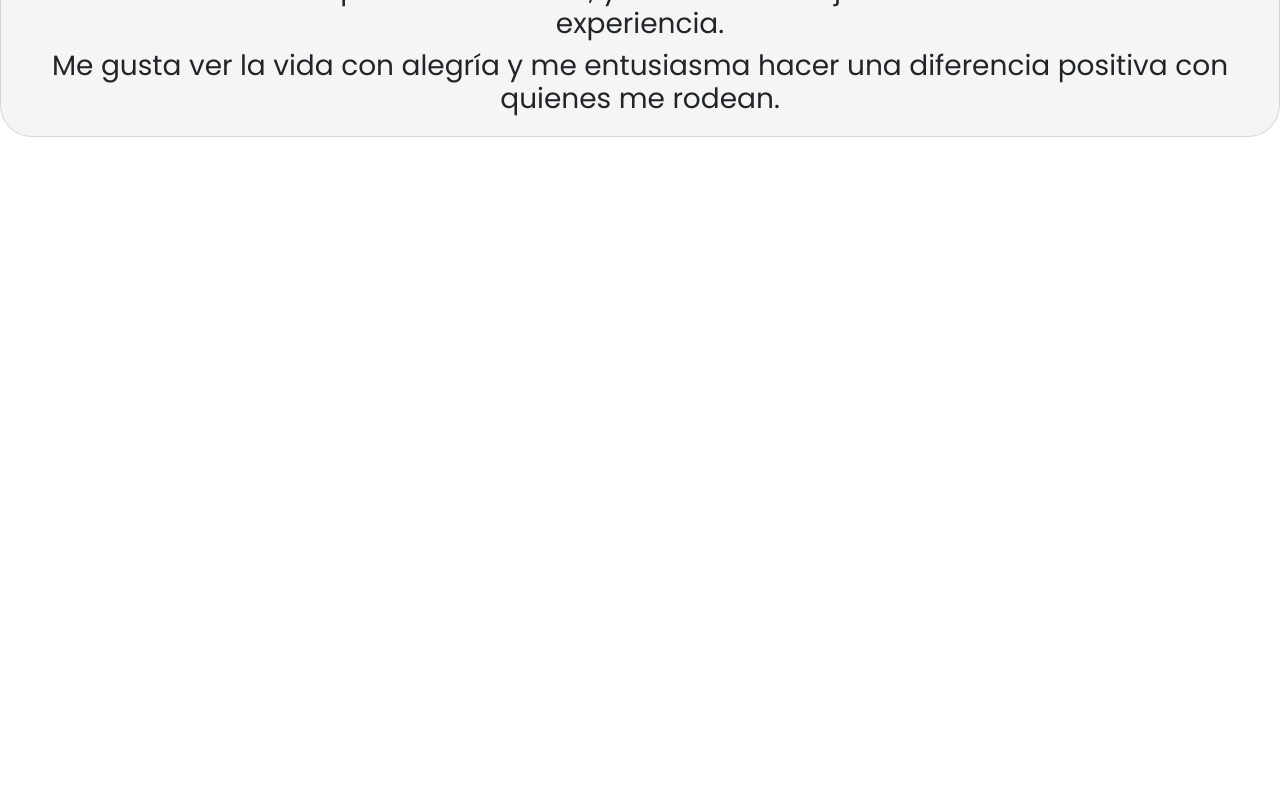
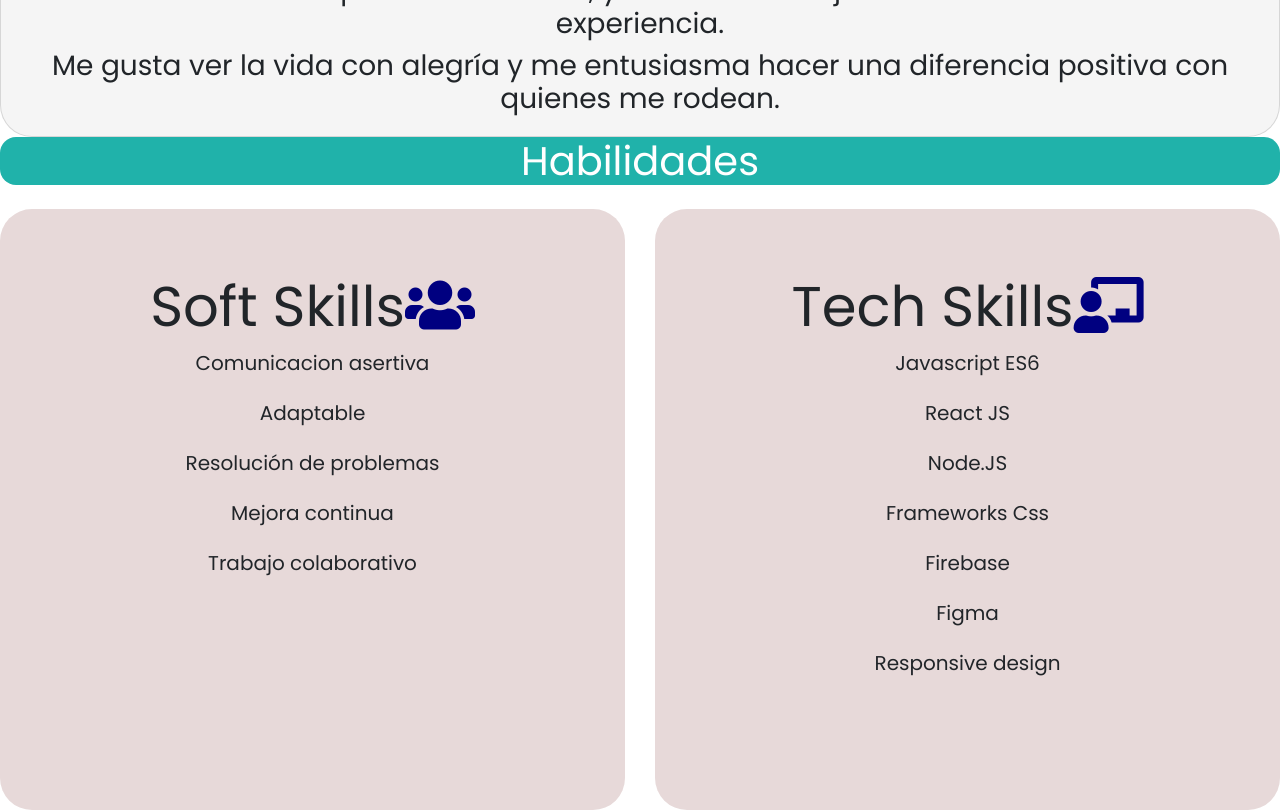
Before and after one commit to SofiaRuizHinojosa27/sofyruizportafolio, a React (Create React App) app in the folder sofyruizportafolio/: page / in a window 1280 px wide. Shown: the part 1660-2470 px from the top of the page. Before the commit the page ends 1797 px from the top, so only its background shows below. Built offline with nearby package versions, Linux system fonts and the light colour scheme.

Commit message:
the section of skills was added

```diff
--- a/sofyruizportafolio/src/App.js
+++ b/sofyruizportafolio/src/App.js
@@ -3,7 +3,7 @@ import logo2 from "./logo2.jpg";
 import "./App.css";
 import NavBar from "./NavBar";
 import About from "./About";
-// import Skills from "./Skills";
+import Skills from "./Skills";
 // import Proyects from "./Proyects";
 // import Contact from "./Contact";
 
@@ -16,8 +16,8 @@ function App() {
 
       <img src={logo2} className="App-logo" alt="logo" />
       <About />
-      {/* <Skills />
-      <Proyects />
+      <Skills />
+      {/* <Proyects />
       <Contact /> */}
     </div>
   );
--- /dev/null
+++ b/sofyruizportafolio/src/Skills.js
@@ -0,0 +1,46 @@
+import React, { Component } from "react";
+import "./App.css";
+
+class Skills extends Component {
+  render() {
+    return (
+        <React.Fragment>
+        <h1 className="titleSkills">Habilidades</h1>
+        <div class="row">
+          <div class="col">
+            <div class="jumbotron jumbotron-fluid">
+              <div class="container">
+                <h2 class="display-4">
+                  Soft Skills<i class="fas fa-users" />
+                </h2>
+                <p class="lead">Comunicacion asertiva</p>
+                <p class="lead">Adaptable</p>
+                <p class="lead">Resolución de problemas</p>
+                <p class="lead">Mejora continua</p>
+                <p class="lead">Trabajo colaborativo</p>
+              </div>
+            </div>
+          </div>
+          <div class="col">
+            <div class="jumbotron jumbotron-fluid">
+              <div class="container">
+                <h2 class="display-4">
+                  Tech Skills<i class="fas fa-chalkboard-teacher" />
+                </h2>
+                <p class="lead">Javascript ES6</p>
+                <p class="lead">React JS</p>
+                <p class="lead">Node.JS</p>
+                <p class="lead">Frameworks Css</p>
+                <p class="lead">Firebase</p>
+                <p class="lead">Figma</p>
+                <p class="lead">Responsive design</p>
+              </div>
+            </div>
+          </div>
+        </div>
+        </React.Fragment>
+    );
+  }
+}
+
+export default Skills;
```
